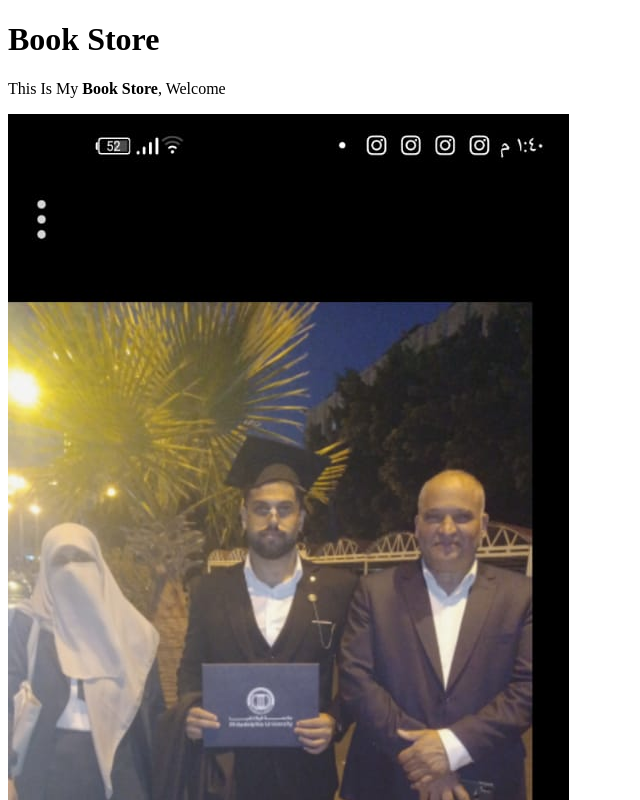
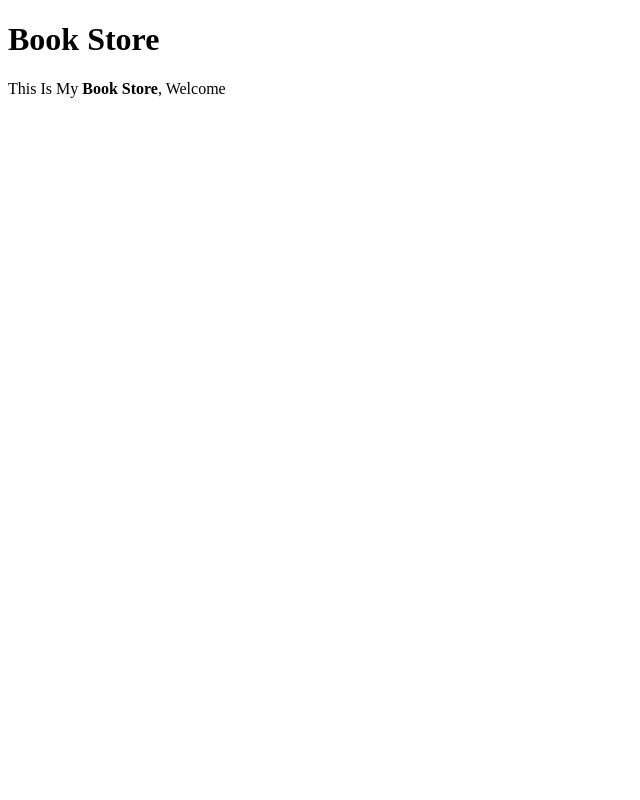
Before and after one commit to yahiamahmoudship-it/my-project, a plain HTML site: page index.html in a window 1280 px wide. Shown: the top 800 px of the page, without its empty margins (0-640 px from the left). Drawn offline with Linux system fonts and the light colour scheme.

Commit message:
Add files via upload

```diff
--- a/index.html
+++ b/index.html
@@ -13,7 +13,6 @@
     <h1>Book Store</h1>
     <p>This Is My <b>Book Store</b>, Welcome</p>
 
-    <img decoding="async" src="WhatsApp Image 2025-11-12 at 2.19.04 PM.jpeg" alt="">
 
   </body>
 </html>
```
